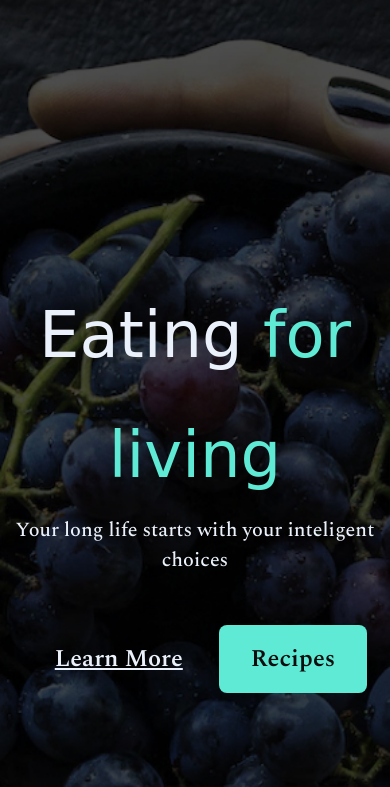
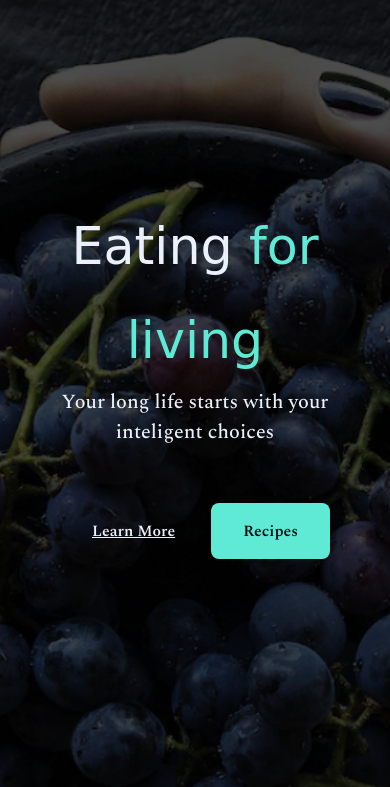
Before and after one commit to RodrigoRosa2022/slideshosting, a plain HTML site: page copiaRocketSeat-eventoMar2023/project3/index.html in a window 390 px wide. Shown: the top 787 px of the page. Drawn offline with nearby package versions, Linux system fonts and the light colour scheme; a web font is replaced by a local one.

Commit message:
responsive fixing

```diff
--- a/copiaRocketSeat-eventoMar2023/project1/index.css
+++ b/copiaRocketSeat-eventoMar2023/project1/index.css
@@ -13,6 +13,7 @@ body {
 
     height: 100vh;
 }
+
 
 h3 {
     font-size: 16px;
@@ -39,6 +40,9 @@ p {
     margin-bottom: 72px;
     color: white;
     opacity: .7;
+    width: 80%;
+    margin-left: auto;
+    margin-right: auto;
 }
 
 a {
@@ -64,3 +68,30 @@ footer {
     bottom: 0;
     height: 30px;
     }
+
+
+
+
+/* *********************************************************** */
+/* Setting Responsivity - Needs to work on Smartphone Devices. */
+/* *********************************************************** */
+
+
+@media (max-width: 500px) {
+
+    h1{
+        font-size: 13vw;
+        line-height: 16vw;
+    }
+
+    a {
+        font-size: 4vw;
+        height: 60px;
+    }
+}
+
+@media (max-width: 424px) {
+    footer {
+       height: 45px;
+    }
+}
--- a/copiaRocketSeat-eventoMar2023/project2/index.css
+++ b/copiaRocketSeat-eventoMar2023/project2/index.css
@@ -35,6 +35,9 @@ p {
     font-weight: 400;
     font-size: 20px;
     line-height: 24px;
+    width: 80%;
+    margin-left: auto;
+    margin-right: auto;
 }
 
 span {
@@ -74,3 +77,36 @@ footer {
     height: 30px;
     font-weight: 700;
     }
+
+
+
+
+
+
+
+/* *********************************************************** */
+/* Setting Responsivity - Needs to work on Smartphone Devices. */
+/* *********************************************************** */
+
+
+@media (max-width: 500px) {
+
+    h1{
+        font-size: 13vw;
+        line-height: 16vw;
+    }
+
+    a {
+        font-size: 4vw;
+        height: 60px;
+    }
+}
+
+
+
+
+@media (max-width: 448px) {
+    footer {
+       height: 45px;
+    }
+}
--- a/copiaRocketSeat-eventoMar2023/project3/index.css
+++ b/copiaRocketSeat-eventoMar2023/project3/index.css
@@ -39,6 +39,9 @@ p {
     font-size: 20px;
     line-height: 30px;
     margin-bottom: 72px;
+    width: 80%;
+    margin-left: auto;
+    margin-right: auto;
 }
 
 a {
@@ -67,3 +70,42 @@ footer {
     bottom: 0;
     height: 30px;
     }
+
+
+
+
+
+
+
+
+/* *********************************************************** */
+/* Setting Responsivity - Needs to work on Smartphone Devices. */
+/* *********************************************************** */
+
+
+@media (max-width: 500px) {
+
+    h1{
+        font-size: 13vw;
+        line-height: 24vw;
+    }
+
+    a {
+        font-size: 4vw;
+        height: 60px;
+    }
+}
+
+@media (max-width: 536px) {
+
+    main {
+        margin-top: 200px;
+    }
+}
+
+
+@media (max-width: 424px) {
+    footer {
+       height: 45px;
+    }
+}
```
